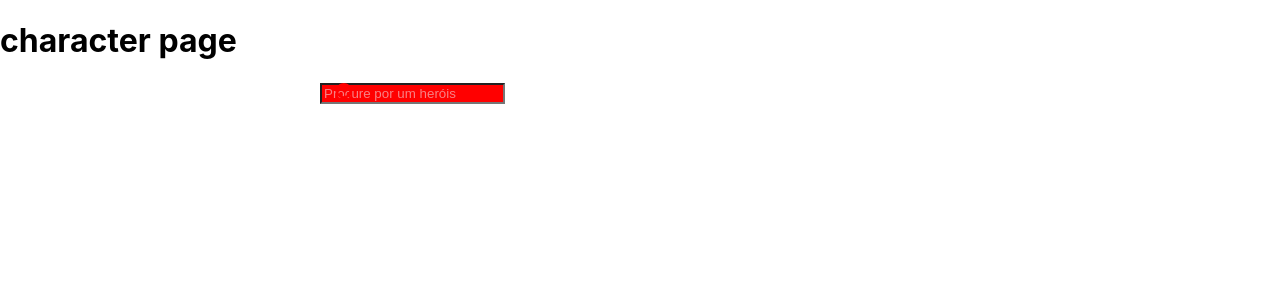
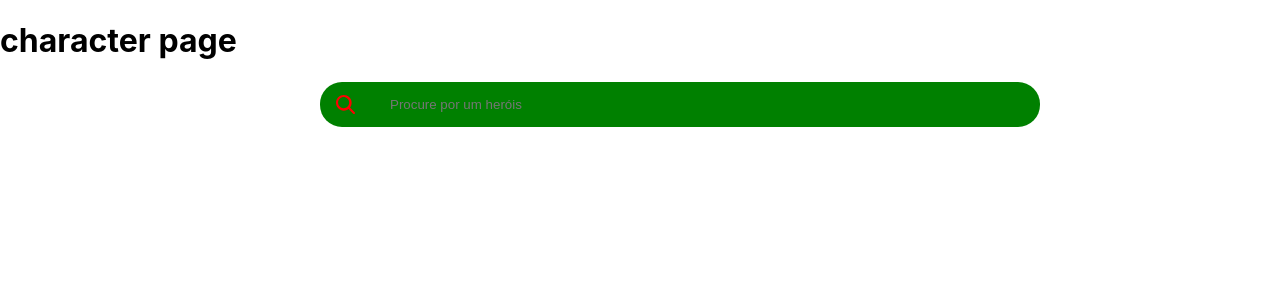
Before and after one commit to clenia1e/marvel-api-test, a React (Create React App) app: page /character in a window 1280 px wide. Shown: the top 300 px of the page. Built offline with nearby package versions, Linux system fonts and the light colour scheme.

Commit message:
Alteração no css do componente de pesquisa

```diff
--- a/src/components/search-bar/SearchBar.css
+++ b/src/components/search-bar/SearchBar.css
@@ -1,6 +1,5 @@
-.container-searchbar {
+.container-searchbar--red {
   background-color: rgb(252, 231, 231);
-  color: red;
   border-radius: 22px;
   padding: 15px 10px;
   padding-left: 70px;
@@ -8,11 +7,16 @@
   width: 100%;
 }
 
-.container-searchbar--red {
-  background-color: red;
+.container-searchbar {
+  background-color: green;
+  border-radius: 22px;
+  padding: 15px 10px;
+  padding-left: 70px;
+  border-width: 0;
+  width: 100%;
 }
 
-input::placeholder {
+.container-searchbar--red::placeholder {
   color: rgb(246, 129, 132);
 }
 
@@ -35,12 +39,3 @@ input::placeholder {
   justify-content: center;
   align-items: center;
 }
-
-/* .container-icon {
-    position: absolute;
-    height: 100%;
-    width: 40px;
-    display: flex;
-    justify-content: center;
-    align-items: center;
-  } */
--- a/src/components/search-bar/SearchBar.js
+++ b/src/components/search-bar/SearchBar.js
@@ -12,8 +12,8 @@ const SearchBar = ({ type }) => {
           <input
             className={
               type == "home"
-                ? "container-searchbar"
-                : "container-searchbar--red"
+                ? "container-searchbar--red"
+                : "container-searchbar"
             }
             placeholder="Procure por um heróis"
           ></input>
```
